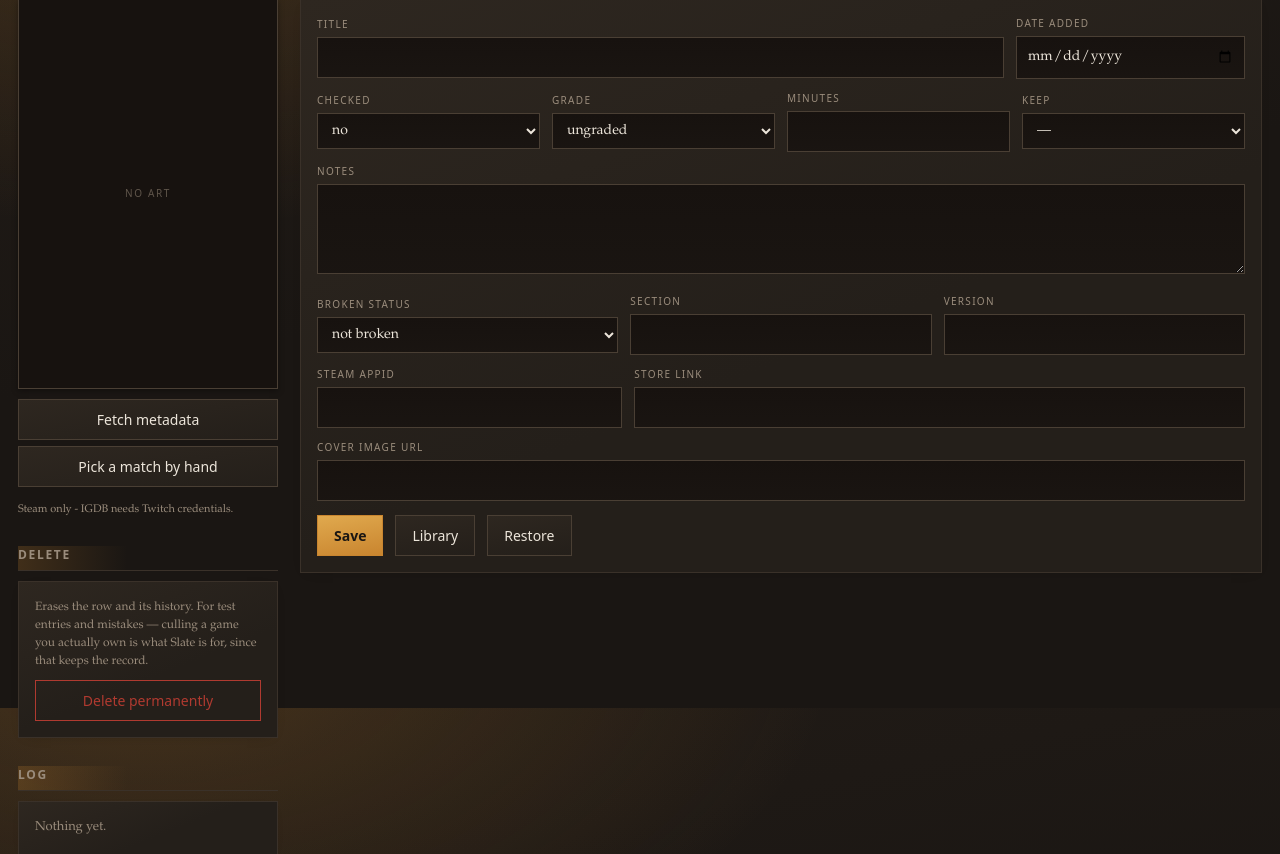
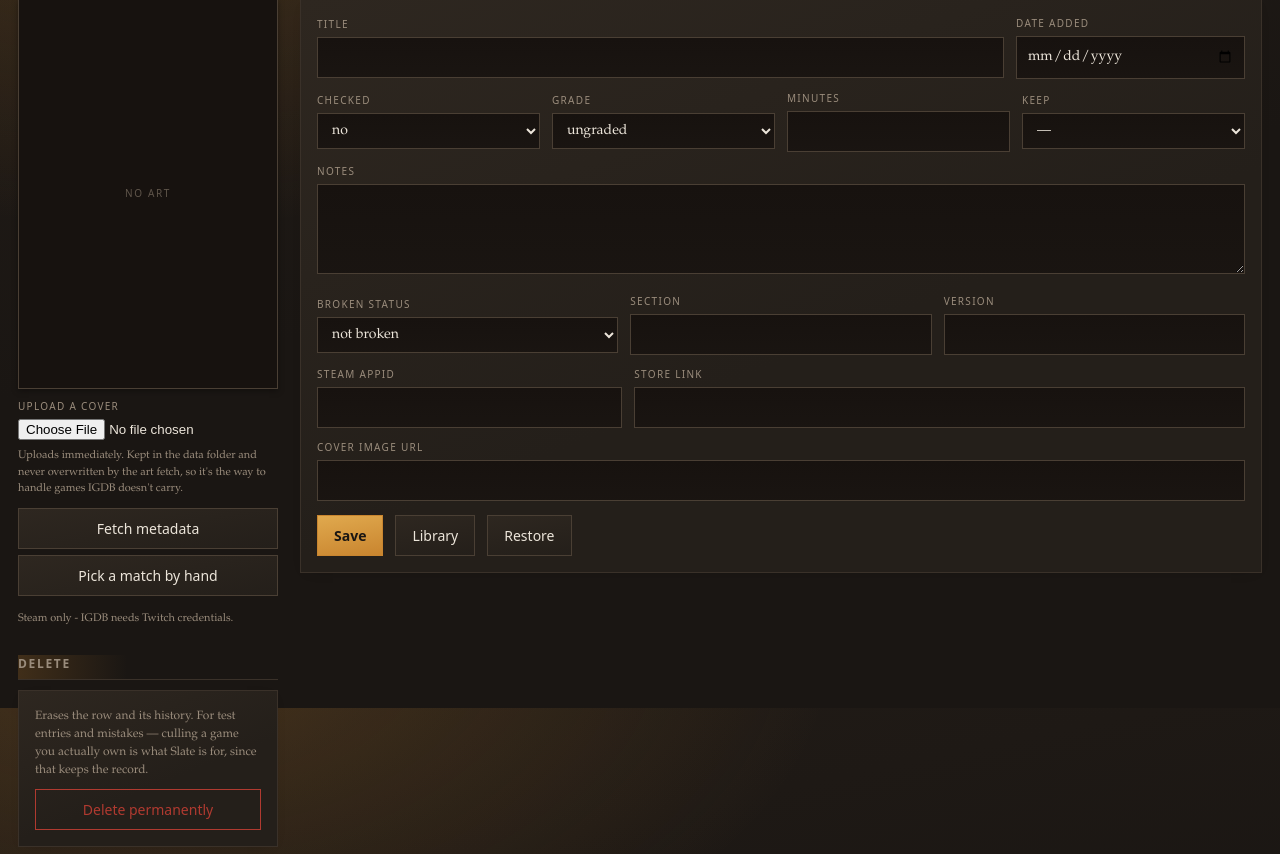
Before and after one commit to ramblepaw/gamerank, a FastAPI app: template app/templates/game.html in a window 1280 px wide. Shown: the part 92-946 px from the top of the page. Run offline with FastAPI, Linux system fonts and the light colour scheme; the template is opened without the code that fills it, so the values that code supplies are empty.

Commit message:
Upload covers, and stop filters hiding a search
Setting an image only ever meant pasting a URL into a text field, and the next
art fetch overwrote whatever you put there. Covers can now be uploaded from
disk: stored in the data volume beside the database, served back with a
cache-busting URL, and marked manual so the fetch leaves them alone. That is
what the games IGDB will never carry - fan games, Scumm entries - actually
need. A non-image or anything over 8MB is refused with a reason.

Searching while a filter was still set returned "Nothing matches" and no
explanation, which reads as the game being absent. Remembering filters made
that likelier, since the filter can outlive any memory of setting it. An empty
result now says filters are narrowing it and offers one click to search the
whole library.

Co-Authored-By: Claude Opus 5 <noreply@anthropic.com>

```diff
--- a/app/main.py
+++ b/app/main.py
@@ -2,6 +2,7 @@
 import json
 import os
 import re
+import time
 from urllib.parse import urlencode, urlparse
 
 from fastapi import FastAPI, Request, Form, UploadFile, File, Depends, HTTPException
@@ -393,7 +394,7 @@ def recent(request: Request, n: int = 50, user=Depends(require_user)):
 
 
 @app.get("/game/{game_id}", response_class=HTMLResponse)
-def game_detail(request: Request, game_id: int, user=Depends(require_user)):
+def game_detail(request: Request, game_id: int, err: str = "", user=Depends(require_user)):
     with db() as conn:
         row = conn.execute(
             "SELECT g.*, gu.username AS grader, vu.username AS verifier FROM games g"
@@ -404,7 +405,7 @@ def game_detail(request: Request, game_id: int, user=Depends(require_user)):
         history = [dict(r) for r in conn.execute(
             "SELECT a.*, u.username AS display_name FROM audit a LEFT JOIN users u ON u.id = a.user_id"
             " WHERE a.game_id = ? ORDER BY a.id DESC LIMIT 30", (game_id,))]
-    return render(request, "game.html", user=user, g=dict(row), history=history,
+    return render(request, "game.html", user=user, g=dict(row), history=history, err=err,
                   grades=GRADES, broken_statuses=BROKEN_STATUSES,
                   igdb=metadata.igdb_available())
 
@@ -453,6 +454,71 @@ def game_update(request: Request, game_id: int, title: str = Form(...),
              store_url.strip() or None, today(), now(), game_id))
         log_audit(conn, game_id, user["id"], "edited", "")
     exporter.export(tag="edit")
+    return RedirectResponse("/game/%d" % game_id, status_code=303)
+
+
+COVER_DIR = os.path.join(DATA_DIR, "covers")
+COVER_TYPES = {"image/jpeg": ".jpg", "image/png": ".png", "image/webp": ".webp",
+               "image/gif": ".gif", "image/avif": ".avif"}
+COVER_MAX = 8 * 1024 * 1024
+
+
+@app.post("/game/{game_id}/cover")
+async def game_cover(request: Request, game_id: int, file: UploadFile = File(...),
+                     user=Depends(require_user)):
+    """Upload a cover from disk, for the games IGDB will never have."""
+    ext = COVER_TYPES.get((file.content_type or "").lower())
+    if not ext:
+        return RedirectResponse("/game/%d?err=Not+an+image" % game_id, status_code=303)
+    data = await file.read(COVER_MAX + 1)
+    if len(data) > COVER_MAX:
+        return RedirectResponse("/game/%d?err=Image+is+over+8MB" % game_id, status_code=303)
+
+    os.makedirs(COVER_DIR, exist_ok=True)
+    for old in os.listdir(COVER_DIR):
+        if old.rsplit(".", 1)[0] == str(game_id):
+            try:
+                os.remove(os.path.join(COVER_DIR, old))
+            except OSError:
+                pass
+    with open(os.path.join(COVER_DIR, "%d%s" % (game_id, ext)), "wb") as fh:
+        fh.write(data)
+
+    # Cache-busted, and marked manual so the art job leaves it alone.
+    with db() as conn:
+        conn.execute("UPDATE games SET cover_url = ?, meta_source = 'manual', updated_at = ?"
+                     " WHERE id = ?",
+                     ("/cover/%d?v=%s" % (game_id, int(time.time())), now(), game_id))
+        log_audit(conn, game_id, user["id"], "cover", "uploaded")
+    return RedirectResponse("/game/%d" % game_id, status_code=303)
+
+
+@app.get("/cover/{game_id}")
+def cover_file(game_id: int, v: str = ""):
+    try:
+        names = os.listdir(COVER_DIR)
+    except OSError:
+        raise HTTPException(404, "No uploaded cover.")
+    for name in names:
+        if name.rsplit(".", 1)[0] == str(game_id):
+            return FileResponse(os.path.join(COVER_DIR, name),
+                                headers={"Cache-Control": "public, max-age=604800"})
+    raise HTTPException(404, "No uploaded cover.")
+
+
+@app.post("/game/{game_id}/cover/clear")
+def game_cover_clear(request: Request, game_id: int, user=Depends(require_user)):
+    """Drop the upload and let the art job manage it again."""
+    try:
+        for name in os.listdir(COVER_DIR):
+            if name.rsplit(".", 1)[0] == str(game_id):
+                os.remove(os.path.join(COVER_DIR, name))
+    except OSError:
+        pass
+    with db() as conn:
+        conn.execute("UPDATE games SET cover_url = NULL, meta_source = NULL, updated_at = ?"
+                     " WHERE id = ?", (now(), game_id))
+        log_audit(conn, game_id, user["id"], "cover", "removed")
     return RedirectResponse("/game/%d" % game_id, status_code=303)
 
 
--- a/app/metadata.py
+++ b/app/metadata.py
@@ -597,9 +597,17 @@ def _typo_pass(title: str, wanted: str) -> dict:
 def apply(conn, game_id: int, meta: dict, overwrite_title: bool = False) -> None:
     if not meta:
         return
+
+    # A hand-picked image outranks anything fetched. Without this, uploading a
+    # cover and then running the art job silently throws it away.
+    row = conn.execute("SELECT meta_source FROM games WHERE id = ?", (game_id,)).fetchone()
+    keep_cover = bool(row and row["meta_source"] == "manual")
+
     sets, params = [], []
     for column in ("steam_appid", "igdb_id", "cover_url", "store_url",
                    "release_date", "meta_source"):
+        if column in ("cover_url", "meta_source") and keep_cover:
+            continue
         if meta.get(column):
             sets.append("%s = ?" % column)
             params.append(meta[column])
--- a/app/templates/game.html
+++ b/app/templates/game.html
@@ -21,6 +21,24 @@
     <div class="art" style="aspect-ratio:2/3;background:#17120f;border:1px solid var(--line-2);overflow:hidden;box-shadow:0 2px 6px rgba(0,0,0,.34)">
       {{ art(g) }}
     </div>
+    {% if err %}<div class="flash warn" style="margin-top:10px">{{ err }}</div>{% endif %}
+
+    <form method="post" action="/game/{{ g.id }}/cover" enctype="multipart/form-data"
+          style="margin-top:10px">
+      <label class="lbl" for="coverfile">Upload a cover</label>
+      <input type="file" name="file" id="coverfile" accept="image/*" required
+             onchange="this.form.submit()">
+      <p class="sub" style="font-size:11px;margin:6px 0 0">
+        Uploads immediately. Kept in the data folder and never overwritten by the
+        art fetch, so it's the way to handle games IGDB doesn't carry.
+      </p>
+    </form>
+    {% if g.meta_source == 'manual' %}
+    <form method="post" action="/game/{{ g.id }}/cover/clear" style="margin-top:8px">
+      <button class="bad sm" type="submit" style="width:100%">Remove uploaded cover</button>
+    </form>
+    {% endif %}
+
     <form method="post" action="/game/{{ g.id }}/fetch" style="margin-top:10px">
       <button type="submit" style="width:100%">Fetch metadata</button>
     </form>
```
Also changed, not shown: app/templates/library.html (+13 -2 lines).
